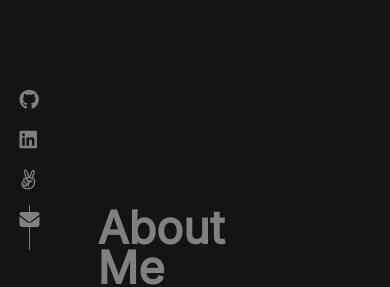
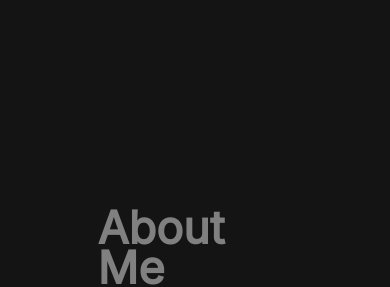
Before and after one commit to mattzteh/portfolio, a React (Create React App) app: page / in a window 390 px wide. Shown: the part 594-881 px from the top of the page. Built offline with nearby package versions, Linux system fonts and the light colour scheme.

Commit message:
make footer styling responsive

```diff
--- a/src/Components/Footer/Footer.css
+++ b/src/Components/Footer/Footer.css
@@ -1,13 +1,10 @@
 .footer {
     position: fixed;
     bottom: 0; left: 0;
-    margin: 0% 5%;
+    margin: 0 5%;
 }
 
-.socials a {
-    display: flex;
-    color: grey;
-    text-decoration: none;
+.socials {
     margin: 20px 0px;
 }
 
@@ -16,11 +13,10 @@
 }
 
 .vl {
-    border-left: 1px solid indianred;
-    height: 25%;
-    position: absolute;
-    left: 50%; bottom: 0;
-    margin-left: -1px;
+    border-left: 3px solid indianred;
+    min-height: 200px;
+    position: fixed;
+    left: 4%; bottom: 0;
 }
 
 .socials a:hover {
@@ -29,3 +25,9 @@
     -ms-transition: color 400ms linear;
     transition: color 400ms linear;
 }
+
+@media (max-width: 600px) {
+    .footer {
+        display: none;
+    }
+}
--- a/src/Components/Footer/index.js
+++ b/src/Components/Footer/index.js
@@ -8,7 +8,6 @@ const Footer = () => {
         <>
         <div className='footer'>
             <m.div variants={container} initial="hidden" animate="show" className='footer-links'>
-                <m.div variants={fadeUp} className='vl'></m.div>
 
                 <m.div variants={fadeIn} className="socials">
                     <a href='https://github.com/mattzteh' target="_blank" rel="noreferrer">
@@ -34,6 +33,7 @@ const Footer = () => {
                     </a>
                 </m.div>
 
+                <m.div variants={fadeUp} className='vl'></m.div>
             </m.div>
         </div>
         </>
--- a/src/index.css
+++ b/src/index.css
@@ -60,6 +60,7 @@ html {
 
 a {
 	text-decoration: none;
+	color: grey;
 }
 
 /* width */
```
